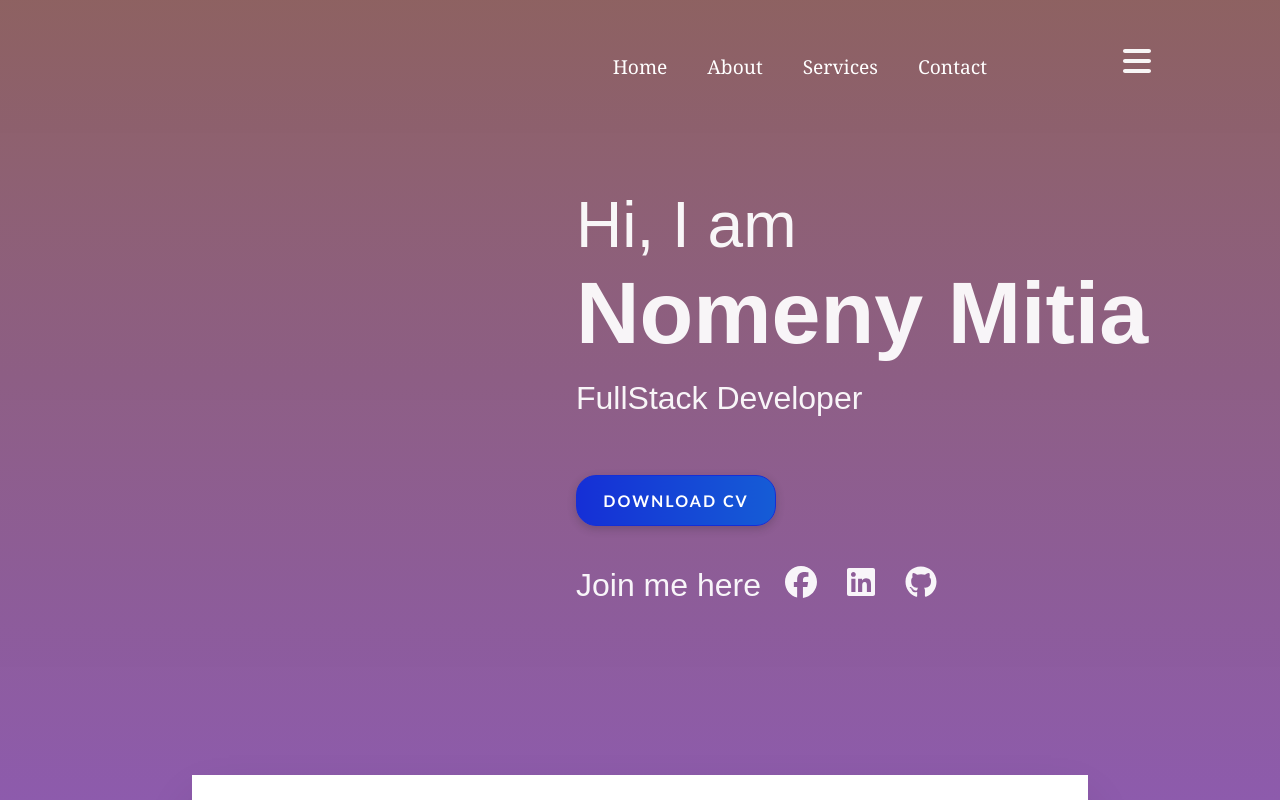
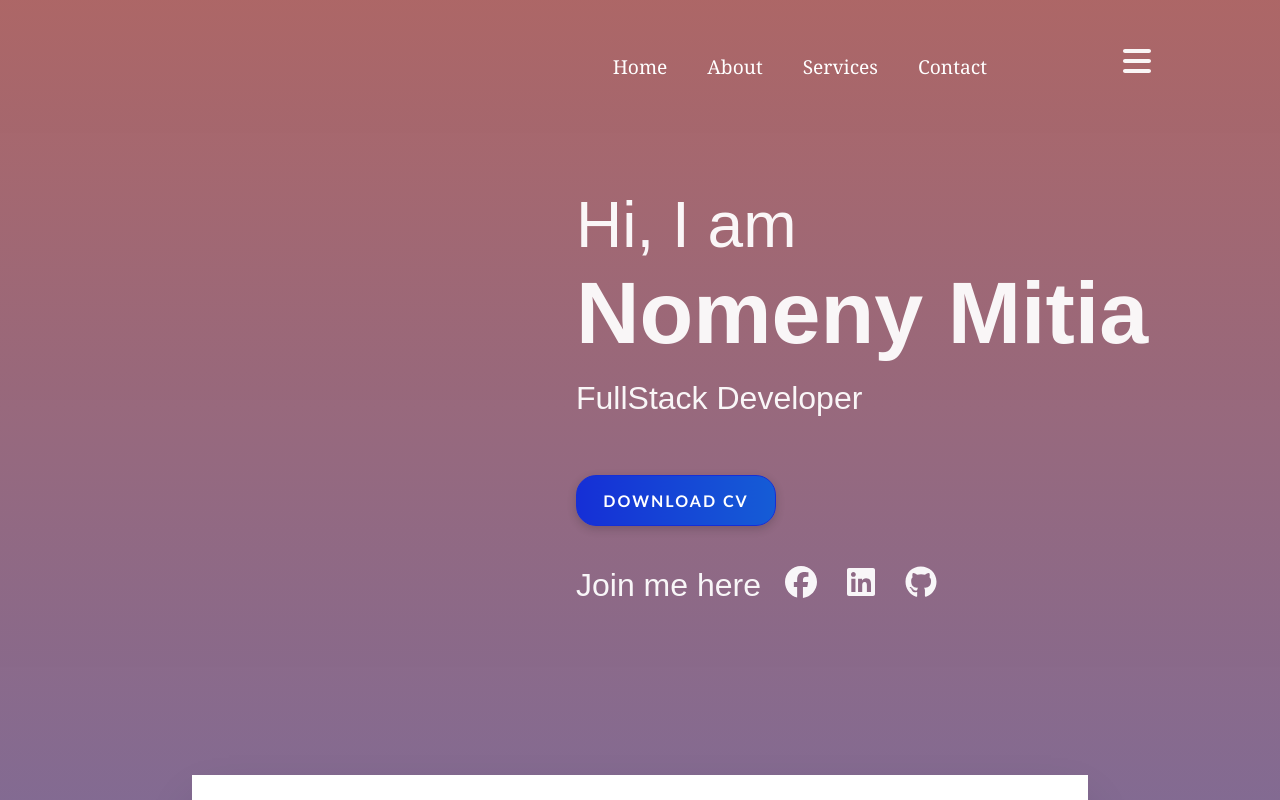
Before and after one commit to NomenyMitia4/portfolio, a Next.js app: page / in a window 1280 px wide. Shown: the top 800 px of the page. Built offline with nearby package versions, Linux system fonts and the light colour scheme.

Commit message:
background color change

```diff
--- a/src/app/home.module.css
+++ b/src/app/home.module.css
@@ -3,7 +3,7 @@
     position: fixed;
     top: 0;
     left: 0;
-    background: linear-gradient(rgba(91, 27, 27, 0.69), rgba(87, 13, 133, 0.679));
+    background: linear-gradient(rgba(136, 34, 34, 0.69), rgba(72, 36, 94, 0.679));
     background-repeat: no-repeat;
     background-size: cover;
     background-position: center;
```
